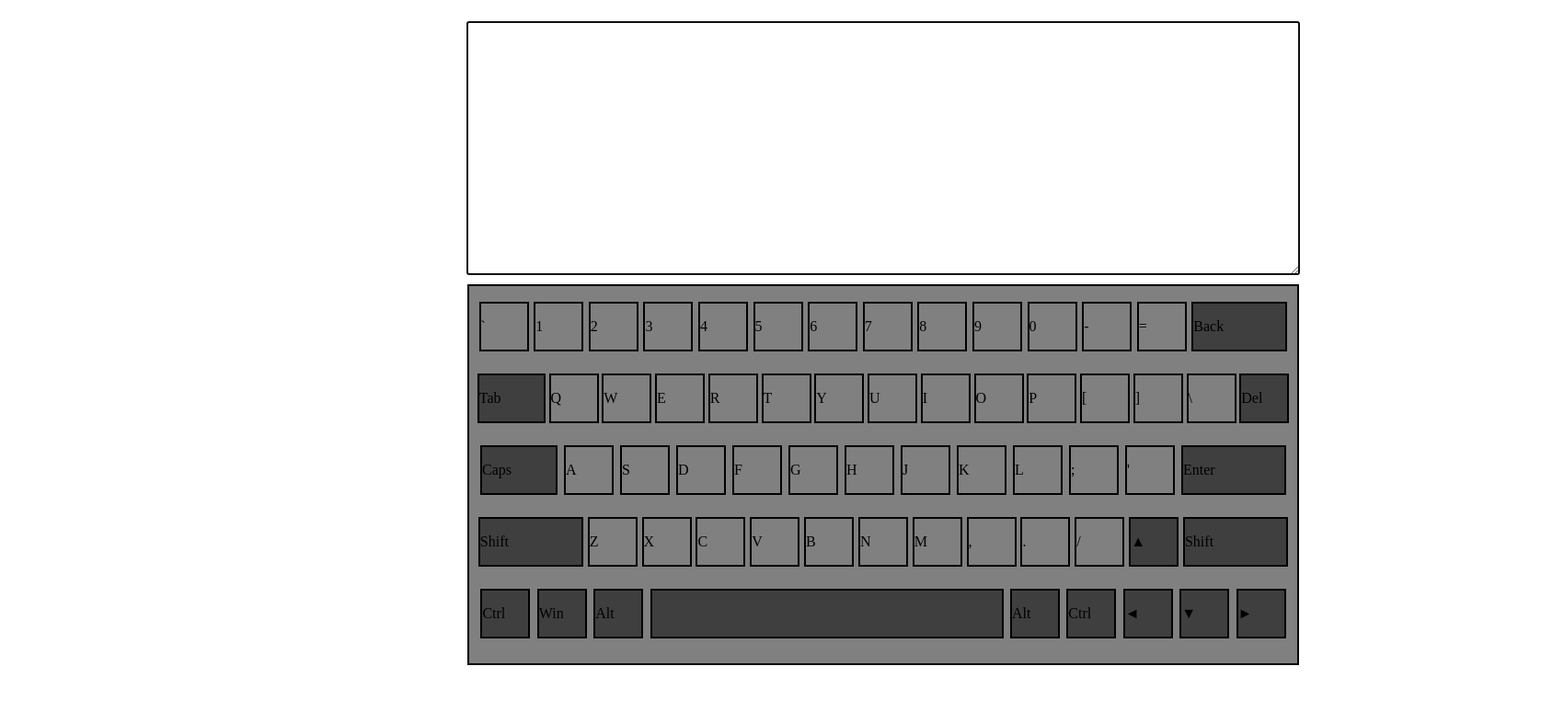
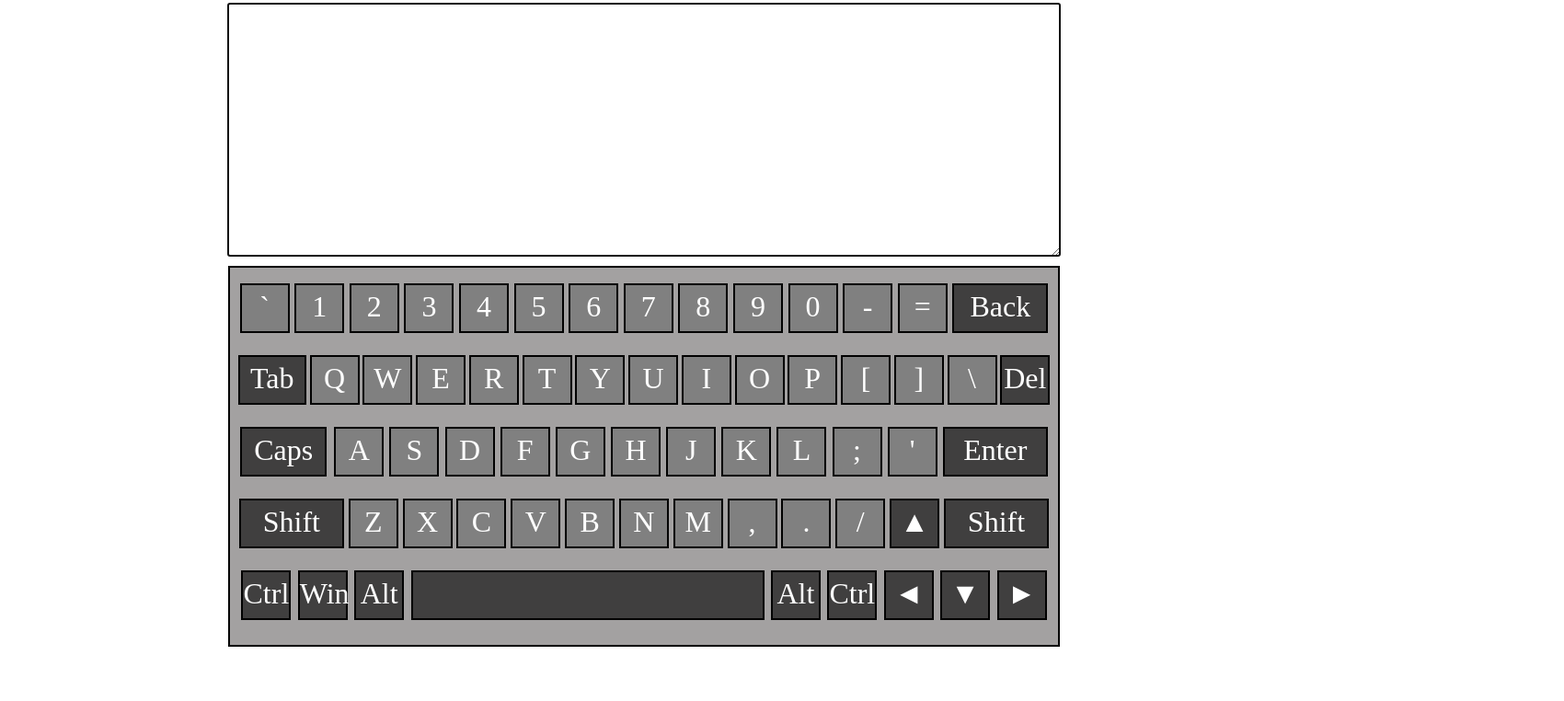
Before and after one commit to Serenddi/virtual_keyboard, a plain HTML site: page index.html in a window 1280 px wide. Shown: the part 216-978 px from the top of the page at 92% size, 1700 px wide, since content can reach past the window. Drawn offline with Linux system fonts and the light colour scheme.

Commit message:
feat:add styles

```diff
--- a/style.css
+++ b/style.css
@@ -1,7 +1,7 @@
 body {
     height: 1500px;
     width: 1440px;
-    margin: 20px 260px;
+    margin: 0 auto;
 }
 
 .tit {
@@ -36,7 +36,7 @@ body {
 
 .keydiv {
     border: 2px solid black;
-    background-color: gray;
+    background-color: rgb(163, 161, 161);
     height: 400px;
     width: 900px;
     display: flex;
@@ -48,7 +48,7 @@ body {
 .row {
     height: 68px;
     width: 890px;
-    background-color: gray;
+    background-color: rgb(163, 161, 161);
     margin: 0 auto;
     display: flex;
     flex-direction: row;
@@ -62,12 +62,23 @@ body {
     background-color: rgb(64, 63, 63);
     width: 100px;
     height: 50px;
+    cursor: pointer;
+}
+
+.back1 {
+    text-align: center;
+    align-items: center;
+    color: white;
+    font-size: 32px;
+    margin-top: 5px;
 }
 
 .key {
+    background-color: gray;
     border: 2px solid black;
     width: 50px;
     height: 50px;
+    cursor: pointer;
 }
 
 .del {
@@ -75,6 +86,15 @@ body {
     width: 50px;
     border: 2px solid black;
     background-color: rgb(64, 63, 63);
+    cursor: pointer;
+}
+
+.del1 {
+    text-align: center;
+    align-items: center;
+    color: white;
+    font-size: 15px;
+    margin-top: 5px;
 }
 
 .tab {
@@ -82,13 +102,34 @@ body {
     background-color: rgb(64, 63, 63);
     height: 50px;
     width: 70px;
+    cursor: pointer;
+
+}
+
+.tab1 {
+    text-align: center;
+    align-items: center;
+    color: white;
+    font-size: 32px;
+    margin-top: 5px;
 }
 
 .caps {
     border: 2px solid black;
     background-color: rgb(64, 63, 63);
-    width: 80px;
+    width: 90px;
     height: 50px;
+    cursor: pointer;
+    margin-right: 2px;
+}
+
+.caps1 {
+
+    text-align: center;
+    align-items: center;
+    color: white;
+    font-size: 32px;
+    margin-top: 5px;
 }
 
 .ent {
@@ -96,6 +137,8 @@ body {
     background-color: rgb(64, 63, 63);
     width: 110px;
     height: 50px;
+    cursor: pointer;
+
 }
 
 .up {
@@ -103,6 +146,8 @@ body {
     width: 50px;
     border: 2px solid black;
     background-color: rgb(64, 63, 63);
+    cursor: pointer;
+
 }
 
 .shi {
@@ -110,6 +155,15 @@ body {
     background-color: rgb(64, 63, 63);
     width: 110px;
     height: 50px;
+    cursor: pointer;
+}
+
+.shi3 {
+    text-align: center;
+    align-items: center;
+    color: white;
+    font-size: 32px;
+    margin-top: 5px;
 }
 
 .win {
@@ -117,6 +171,8 @@ body {
     width: 50px;
     border: 2px solid black;
     background-color: rgb(64, 63, 63);
+    cursor: pointer;
+
 }
 
 .space {
@@ -124,6 +180,8 @@ body {
     height: 50px;
     border: 2px solid black;
     background-color: rgb(64, 63, 63);
+    cursor: pointer;
+
 }
 
 .alt {
@@ -131,6 +189,8 @@ body {
     width: 50px;
     border: 2px solid black;
     background-color: rgb(64, 63, 63);
+    cursor: pointer;
+
 }
 
 .left {
@@ -138,6 +198,8 @@ body {
     width: 50px;
     border: 2px solid black;
     background-color: rgb(64, 63, 63);
+    cursor: pointer;
+
 }
 
 .down {
@@ -145,6 +207,8 @@ body {
     width: 50px;
     border: 2px solid black;
     background-color: rgb(64, 63, 63);
+    cursor: pointer;
+
 }
 
 .right {
@@ -152,6 +216,8 @@ body {
     width: 50px;
     border: 2px solid black;
     background-color: rgb(64, 63, 63);
+    cursor: pointer;
+
 }
 
 .ctrl {
@@ -159,4 +225,21 @@ body {
     width: 50px;
     border: 2px solid black;
     background-color: rgb(64, 63, 63);
+    cursor: pointer;
+
 }
+
+.pi {
+
+    text-align: center;
+    align-items: center;
+    color: white;
+    font-size: 32px;
+    margin: 0 auto;
+    margin-top: 5px;
+}
+
+.active {
+    background-color: rgb(151, 26, 140);
+    transition: 1ms;
+}
```
